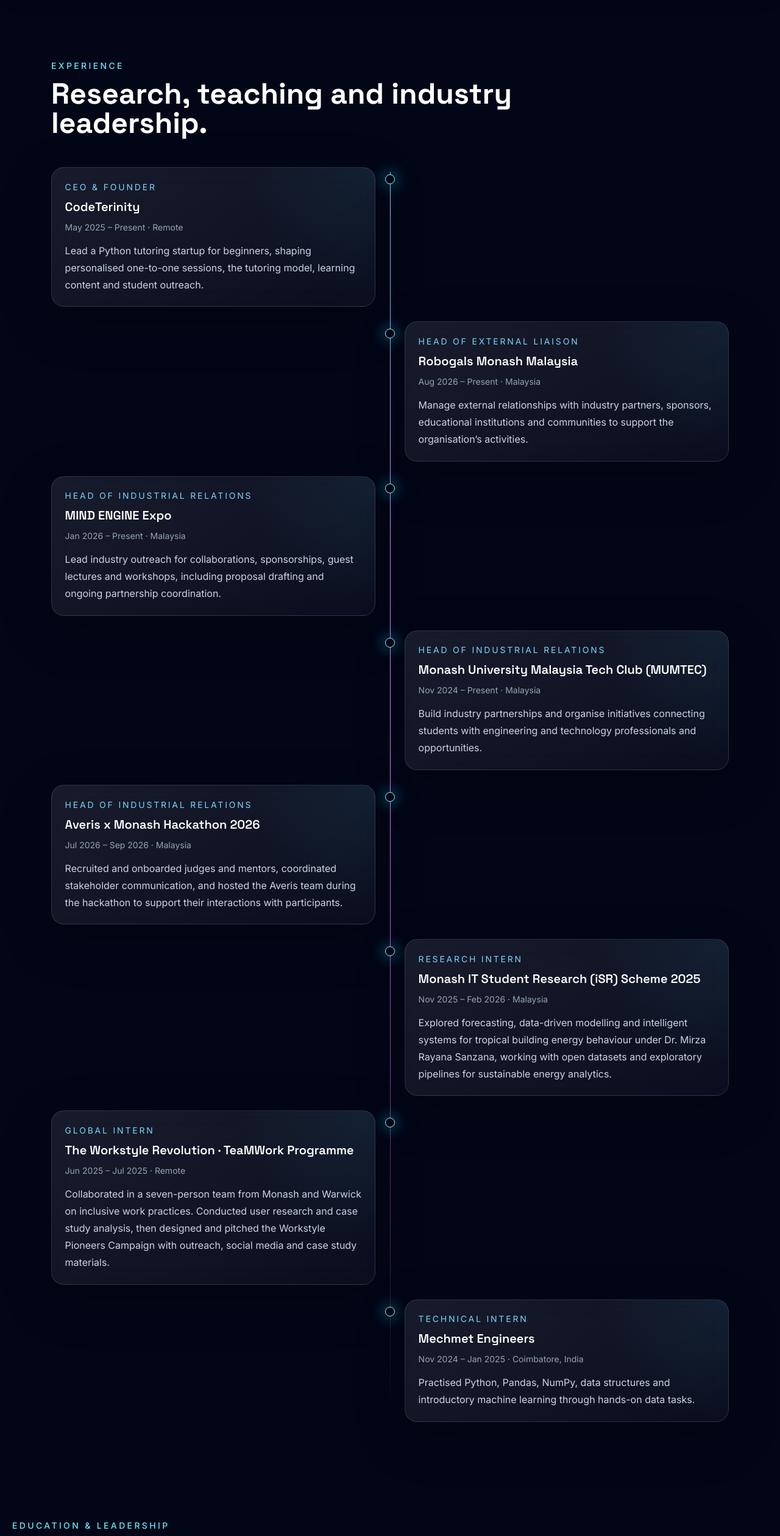
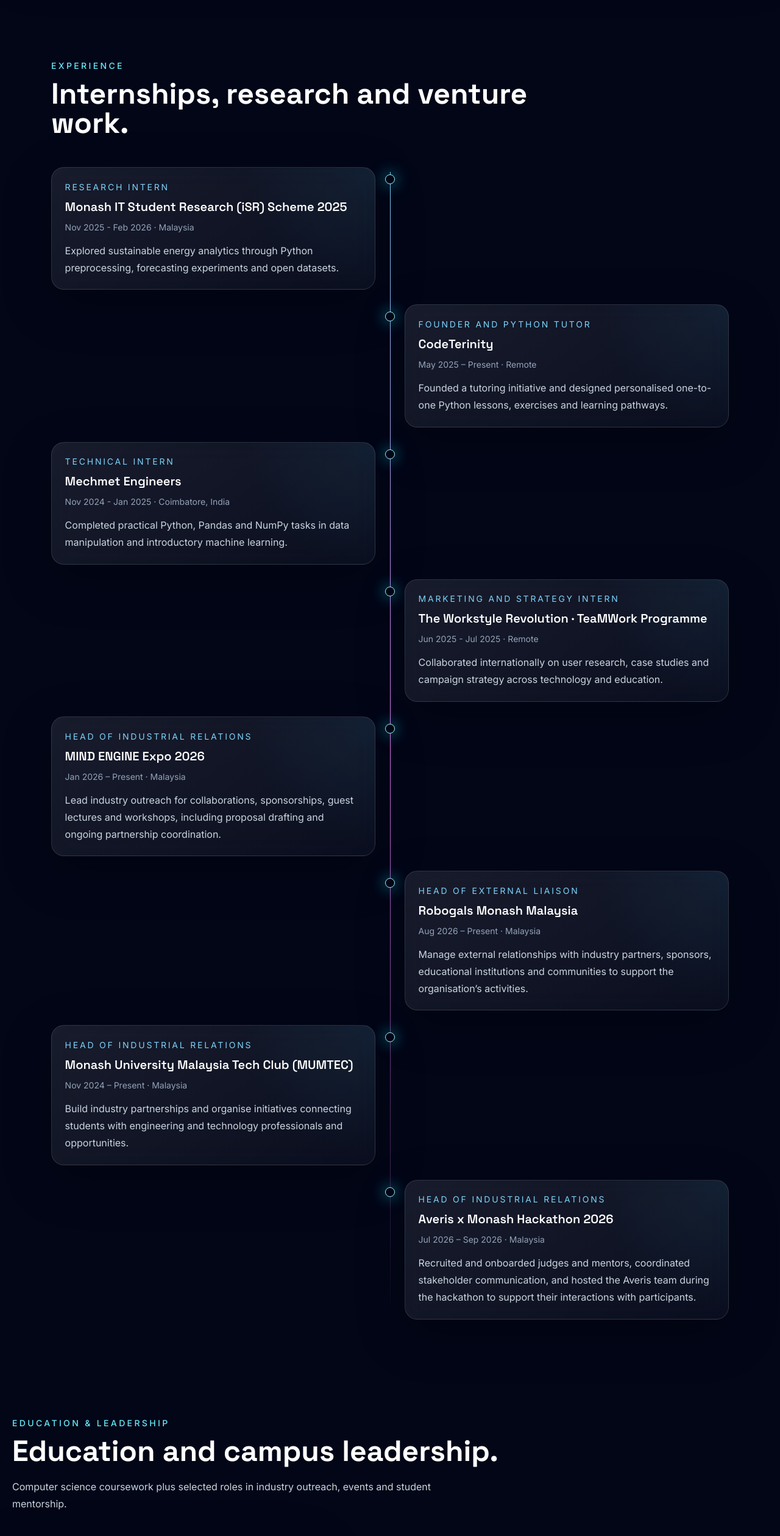
Before and after one commit to suchirrrr/portfolio, a React (Vite) app: page / in a window 1280 px wide. Shown: the part 5320-7839 px from the top of the page at 61% size. Built offline with nearby package versions, Linux system fonts and the light colour scheme.

Commit message:
Refine experience section priority

```diff
--- a/src/App.tsx
+++ b/src/App.tsx
@@ -155,19 +155,37 @@
 
 const experience = [
   {
-    role: "CEO & Founder", org: "CodeTerinity",
+    role: "Research Intern",
+    org: "Monash IT Student Research (iSR) Scheme 2025",
+    dates: "Nov 2025 - Feb 2026", location: "Malaysia",
+    copy: "Explored sustainable energy analytics through Python preprocessing, forecasting experiments and open datasets.",
+  },
+  {
+    role: "Founder and Python Tutor", org: "CodeTerinity",
     dates: "May 2025 – Present", location: "Remote",
-    copy: "Lead a Python tutoring startup for beginners, shaping personalised one-to-one sessions, the tutoring model, learning content and student outreach.",
+    copy: "Founded a tutoring initiative and designed personalised one-to-one Python lessons, exercises and learning pathways.",
+  },
+  {
+    role: "Technical Intern",
+    org: "Mechmet Engineers",
+    dates: "Nov 2024 - Jan 2025", location: "Coimbatore, India",
+    copy: "Completed practical Python, Pandas and NumPy tasks in data manipulation and introductory machine learning.",
+  },
+  {
+    role: "Marketing and Strategy Intern",
+    org: "The Workstyle Revolution · TeaMWork Programme",
+    dates: "Jun 2025 - Jul 2025", location: "Remote",
+    copy: "Collaborated internationally on user research, case studies and campaign strategy across technology and education.",
+  },
+  {
+    role: "Head of Industrial Relations", org: "MIND ENGINE Expo 2026",
+    dates: "Jan 2026 – Present", location: "Malaysia",
+    copy: "Lead industry outreach for collaborations, sponsorships, guest lectures and workshops, including proposal drafting and ongoing partnership coordination.",
   },
   {
     role: "Head of External Liaison", org: "Robogals Monash Malaysia",
     dates: "Aug 2026 – Present", location: "Malaysia",
     copy: "Manage external relationships with industry partners, sponsors, educational institutions and communities to support the organisation’s activities.",
-  },
-  {
-    role: "Head of Industrial Relations", org: "MIND ENGINE Expo",
-    dates: "Jan 2026 – Present", location: "Malaysia",
-    copy: "Lead industry outreach for collaborations, sponsorships, guest lectures and workshops, including proposal drafting and ongoing partnership coordination.",
   },
   {
     role: "Head of Industrial Relations", org: "Monash University Malaysia Tech Club (MUMTEC)",
@@ -178,24 +196,6 @@
     role: "Head of Industrial Relations", org: "Averis x Monash Hackathon 2026",
     dates: "Jul 2026 – Sep 2026", location: "Malaysia",
     copy: "Recruited and onboarded judges and mentors, coordinated stakeholder communication, and hosted the Averis team during the hackathon to support their interactions with participants.",
-  },
-  {
-    role: "Research Intern",
-    org: "Monash IT Student Research (iSR) Scheme 2025",
-    dates: "Nov 2025 – Feb 2026", location: "Malaysia",
-    copy: "Explored forecasting, data-driven modelling and intelligent systems for tropical building energy behaviour under Dr. Mirza Rayana Sanzana, working with open datasets and exploratory pipelines for sustainable energy analytics.",
-  },
-  {
-    role: "Global Intern",
-    org: "The Workstyle Revolution · TeaMWork Programme",
-    dates: "Jun 2025 – Jul 2025", location: "Remote",
-    copy: "Collaborated in a seven-person team from Monash and Warwick on inclusive work practices. Conducted user research and case study analysis, then designed and pitched the Workstyle Pioneers Campaign with outreach, social media and case study materials.",
-  },
-  {
-    role: "Technical Intern",
-    org: "Mechmet Engineers",
-    dates: "Nov 2024 – Jan 2025", location: "Coimbatore, India",
-    copy: "Practised Python, Pandas, NumPy, data structures and introductory machine learning through hands-on data tasks.",
   },
 ];
 
@@ -464,7 +464,7 @@
 function Experience() {
   return (
     <section id="experience" className="mx-auto max-w-6xl px-5 py-20">
-      <SectionHeading eyebrow="Experience" title="Research, teaching and industry leadership." />
+      <SectionHeading eyebrow="Experience" title="Internships, research and venture work." />
       <div className="relative mt-12 space-y-6 before:absolute before:left-4 before:top-2 before:h-full before:w-px before:bg-gradient-to-b before:from-sky-300 before:via-fuchsia-400 before:to-transparent md:before:left-1/2">
         {experience.map((item, index) => (
           <motion.div
@@ -493,8 +493,8 @@
     <section className="mx-auto max-w-7xl px-5 py-20">
       <SectionHeading
         eyebrow="Education & Leadership"
-        title="Technical foundation with real student leadership."
-        copy="A mix of computer science coursework, technical club leadership, industry outreach and student mentorship."
+        title="Education and campus leadership."
+        copy="Computer science coursework plus selected roles in industry outreach, events and student mentorship."
       />
       <div className="mt-10 grid gap-6 lg:grid-cols-[0.82fr_1.18fr]">
         <div className="glass-panel spotlight-panel">
```
